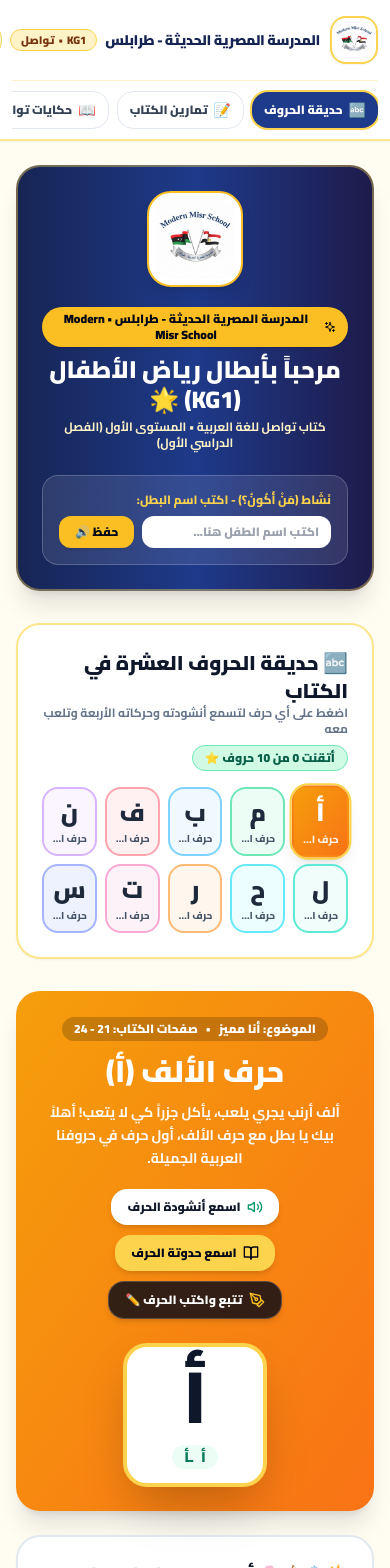
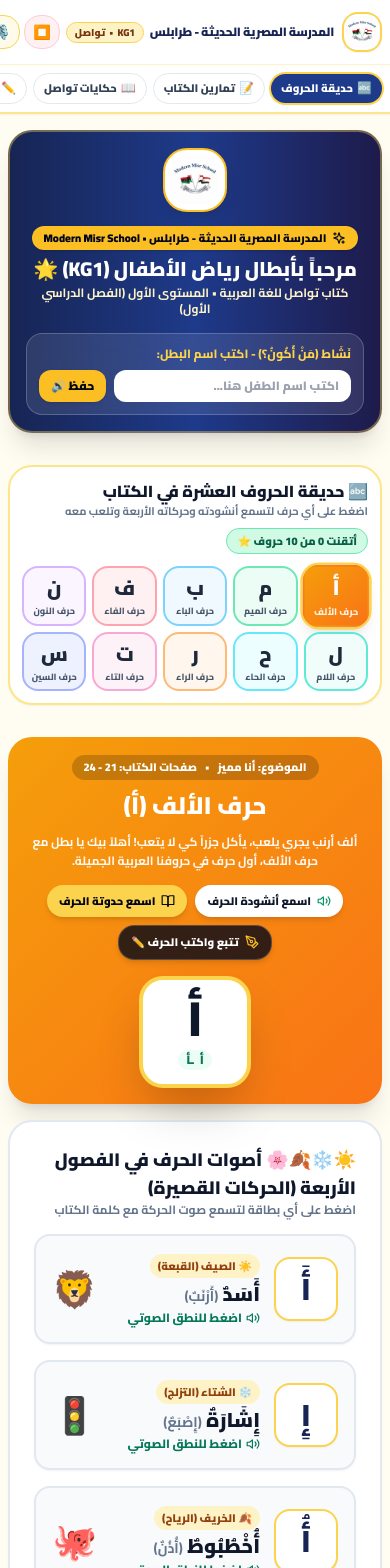
Before and after one commit to amr-1981/modern-misr-school-kg-app, a React (Vite) app: page / in a window 390 px wide. Shown: the top 1568 px of the page. Built offline with nearby package versions, Linux system fonts and the light colour scheme.

Commit message:
Add persistent stop audio button and floating controller, and optimize layout dimensions for small mobile screens

```diff
--- a/src/App.jsx
+++ b/src/App.jsx
@@ -10,6 +10,7 @@ import ParentsAndCertificateView from './views/ParentsAndCertificateView';
 
 import { SCHOOL_INFO } from './data/kg1CurriculumData';
 import { storageService } from './services/storageService';
+import { speech } from './services/speechService';
 
 export default function App() {
   const [activeTab, setActiveTab] = useState('letters');
@@ -19,6 +20,7 @@ export default function App() {
   const [completedStories, setCompletedStories] = useState(storageService.getCompletedStories());
   const [gameScores, setGameScores] = useState(storageService.getGameScores());
   const [tracingLetter, setTracingLetter] = useState(null);
+  const [isSpeaking, setIsSpeaking] = useState(false);
 
   const refreshData = () => {
     setChildName(storageService.getChildName());
@@ -30,6 +32,23 @@ export default function App() {
 
   useEffect(() => {
     refreshData();
+
+    const unsub = speech.subscribe((event) => {
+      if (event === 'start') {
+        setIsSpeaking(true);
+      } else if (event === 'end' || event === 'stop') {
+        setIsSpeaking(false);
+      }
+    });
+
+    const interval = setInterval(() => {
+      setIsSpeaking(speech.isSpeaking());
+    }, 400);
+
+    return () => {
+      unsub();
+      clearInterval(interval);
+    };
   }, []);
 
   const handleSaveChildName = (name) => {
@@ -73,7 +92,7 @@ export default function App() {
         stars={stars}
       />
 
-      <main className="flex-1 max-w-7xl w-full mx-auto px-4 sm:px-6 lg:px-8 py-6">
+      <main className="flex-1 max-w-7xl w-full mx-auto px-2 sm:px-6 lg:px-8 py-4 sm:py-6">
         {activeTab === 'letters' && (
           <LettersGardenView
             childName={childName}
@@ -122,6 +141,30 @@ export default function App() {
         )}
       </main>
 
+      {/* Floating Audio Controller Bar (يظهر عندما يكون الشرح الصوتي شغالاً) */}
+      {isSpeaking && (
+        <div className="fixed bottom-4 left-1/2 -translate-x-1/2 z-50 max-w-md w-[92%] sm:w-auto bg-slate-950/90 text-white backdrop-blur-md px-4 py-2.5 rounded-full shadow-2xl border-2 border-amber-300 flex items-center justify-between gap-3 animate-in slide-in-from-bottom-5">
+          <div className="flex items-center gap-2.5">
+            <div className="flex items-end gap-1 h-5">
+              <span className="w-1 bg-amber-400 rounded-full animate-wave-1"></span>
+              <span className="w-1 bg-amber-300 rounded-full animate-wave-2"></span>
+              <span className="w-1 bg-amber-500 rounded-full animate-wave-3"></span>
+            </div>
+            <span className="text-xs font-black text-amber-200 whitespace-nowrap">
+              جاري الشرح الصوتي الآن...
+            </span>
+          </div>
+
+          <button
+            onClick={() => speech.stop()}
+            className="px-3.5 py-1.5 rounded-full bg-rose-600 hover:bg-rose-500 active:scale-95 text-white font-black text-xs flex items-center gap-1.5 shadow-md transition-all shrink-0"
+          >
+            <span>⏹️</span>
+            <span>إيقاف الصوت</span>
+          </button>
+        </div>
+      )}
+
       {/* Interactive Tracing Canvas Modal */}
       {tracingLetter && (
         <TracingCanvasModal
--- a/src/components/Navbar.jsx
+++ b/src/components/Navbar.jsx
@@ -10,6 +10,7 @@ export default function Navbar({ activeTab, setActiveTab, childName, stars }) {
   const [currentVoiceName, setCurrentVoiceName] = useState('');
   const [currentRate, setCurrentRate] = useState(0.88);
   const [currentPitch, setCurrentPitch] = useState(1.15);
+  const [isSpeaking, setIsSpeaking] = useState(false);
 
   useEffect(() => {
     const updateVoiceState = () => {
@@ -21,12 +22,24 @@ export default function Navbar({ activeTab, setActiveTab, childName, stars }) {
 
     updateVoiceState();
     const unsub = speech.subscribe((event, data) => {
+      if (event === 'start') {
+        setIsSpeaking(true);
+      } else if (event === 'end' || event === 'stop') {
+        setIsSpeaking(false);
+      }
       if (event === 'voicesUpdated' || event === 'voiceChanged') {
         updateVoiceState();
       }
     });
 
-    return unsub;
+    const interval = setInterval(() => {
+      setIsSpeaking(speech.isSpeaking());
+    }, 400);
+
+    return () => {
+      unsub();
+      clearInterval(interval);
+    };
   }, []);
 
   const navItems = [
@@ -49,8 +62,8 @@ export default function Navbar({ activeTab, setActiveTab, childName, stars }) {
 
   return (
     <header className="sticky top-0 z-50 bg-white/95 backdrop-blur-md border-b-2 border-amber-200 shadow-sm no-print w-full max-w-full">
-      <div className="max-w-7xl mx-auto px-3 sm:px-6 lg:px-8">
-        <div className="flex items-center justify-between h-20 gap-2 sm:gap-4">
+      <div className="max-w-7xl mx-auto px-2 sm:px-6 lg:px-8">
+        <div className="flex items-center justify-between h-16 sm:h-20 gap-1.5 sm:gap-4">
 
           {/* School Logo & Clean Brand Header */}
           <div
@@ -58,9 +71,9 @@ export default function Navbar({ activeTab, setActiveTab, childName, stars }) {
               setActiveTab('letters');
               speech.speak('أهلاً بيك يا بطل في المدرسة المصرية الحديثة بطرابلس! يلا نلعب ونتعلم سوا!');
             }}
-            className="flex items-center gap-2.5 sm:gap-3 cursor-pointer group shrink-0"
+            className="flex items-center gap-2 sm:gap-3 cursor-pointer group shrink-0 min-w-0"
           >
-            <div className="w-12 h-12 sm:w-14 sm:h-14 rounded-2xl overflow-hidden bg-white border-2 border-amber-300 shadow-sm group-hover:scale-105 transition-transform flex items-center justify-center p-0.5">
+            <div className="w-10 h-10 sm:w-14 sm:h-14 rounded-2xl overflow-hidden bg-white border-2 border-amber-300 shadow-sm group-hover:scale-105 transition-transform flex items-center justify-center p-0.5 shrink-0">
               <img
                 src={SCHOOL_INFO.logo}
                 alt={SCHOOL_INFO.nameAr}
@@ -68,19 +81,19 @@ export default function Navbar({ activeTab, setActiveTab, childName, stars }) {
               />
             </div>
 
-            <div className="flex flex-col">
-              <div className="flex items-center gap-2">
-                <span className="font-black text-sm sm:text-base md:text-lg text-blue-950 tracking-tight whitespace-nowrap">
+            <div className="flex flex-col min-w-0">
+              <div className="flex items-center gap-1.5 sm:gap-2">
+                <span className="font-black text-xs sm:text-base md:text-lg text-blue-950 tracking-tight whitespace-nowrap truncate">
                   {SCHOOL_INFO.nameAr}
                 </span>
 
-                <span className="inline-flex items-center gap-1 whitespace-nowrap text-[11px] font-black px-2.5 py-0.5 rounded-full bg-amber-100 text-amber-900 border border-amber-300 shadow-xs">
+                <span className="inline-flex items-center gap-1 whitespace-nowrap text-[10px] sm:text-[11px] font-black px-2 py-0.5 rounded-full bg-amber-100 text-amber-900 border border-amber-300 shadow-xs shrink-0">
                   <span>KG1</span>
                   <span>•</span>
                   <span>تواصل</span>
                 </span>
               </div>
-              <p className="text-[11px] text-slate-500 font-bold hidden sm:block">
+              <p className="text-[10px] sm:text-[11px] text-slate-500 font-bold hidden sm:block truncate">
                 {SCHOOL_INFO.nameEn} • روضة الأطفال (المستوى الأول)
               </p>
             </div>
@@ -107,12 +120,27 @@ export default function Navbar({ activeTab, setActiveTab, childName, stars }) {
             })}
           </nav>
 
-          {/* Controls: Voice Settings, Child Badge, Stars */}
-          <div className="flex items-center gap-2 shrink-0">
+          {/* Controls: Stop Voice, Voice Settings, Child Badge, Stars */}
+          <div className="flex items-center gap-1 sm:gap-2 shrink-0">
+
+            {/* Quick Stop Audio Button */}
+            <button
+              onClick={() => speech.stop()}
+              className={`flex items-center gap-1 px-2 sm:px-3 py-1.5 rounded-2xl text-xs font-black transition-all ${
+                isSpeaking
+                  ? 'bg-rose-600 text-white shadow-md ring-2 ring-rose-300 animate-pulse'
+                  : 'bg-rose-50 hover:bg-rose-100 text-rose-800 border border-rose-200'
+              }`}
+              title="إيقاف الشرح الصوتي فوراً"
+            >
+              <span className="text-sm">⏹️</span>
+              <span className="hidden sm:inline">إيقاف الصوت</span>
+            </button>
+
             {/* Egyptian Voice Tuner Button */}
             <button
               onClick={() => setShowVoiceModal(true)}
-              className="flex items-center gap-1.5 px-3 py-1.5 rounded-2xl bg-amber-50 hover:bg-amber-100 border border-amber-300 text-amber-950 text-xs font-black shadow-xs transition-colors"
+              className="flex items-center gap-1 px-2 sm:px-3 py-1.5 rounded-2xl bg-amber-50 hover:bg-amber-100 border border-amber-300 text-amber-950 text-xs font-black shadow-xs transition-colors"
               title="ضبط صوت المعلمة المصرية"
             >
               <span className="text-sm">🎙️</span>
@@ -122,7 +150,7 @@ export default function Navbar({ activeTab, setActiveTab, childName, stars }) {
             {childName && (
               <button
                 onClick={() => speech.speak(`أهلاً بالبطل الشاطر ${childName}! معاك ${stars} نجمة ذهبية بتلمع!`)}
-                className="hidden sm:flex items-center gap-1.5 px-3 py-1.5 rounded-2xl bg-emerald-50 border-2 border-emerald-200 text-emerald-900 text-xs font-black hover:bg-emerald-100 transition-colors"
+                className="hidden lg:flex items-center gap-1.5 px-3 py-1.5 rounded-2xl bg-emerald-50 border-2 border-emerald-200 text-emerald-900 text-xs font-black hover:bg-emerald-100 transition-colors"
               >
                 <span>👦 {childName}</span>
                 <Volume2 className="w-3.5 h-3.5 text-emerald-600" />
@@ -134,10 +162,10 @@ export default function Navbar({ activeTab, setActiveTab, childName, stars }) {
                 sfx.playMagicChime();
                 confetti({ particleCount: 30, spread: 50 });
               }}
-              className="flex items-center gap-1.5 px-3.5 py-1.5 rounded-2xl bg-gradient-to-r from-amber-400 to-yellow-300 text-slate-950 font-black text-sm shadow-sm cursor-pointer hover:scale-105 transition-transform border border-amber-500/30"
+              className="flex items-center gap-1 px-2.5 sm:px-3.5 py-1.5 rounded-2xl bg-gradient-to-r from-amber-400 to-yellow-300 text-slate-950 font-black text-xs sm:text-sm shadow-sm cursor-pointer hover:scale-105 transition-transform border border-amber-500/30"
               title="نجوم البطل"
             >
-              <Star className="w-4 h-4 fill-slate-950 text-slate-950" />
+              <Star className="w-3.5 h-3.5 sm:w-4 sm:h-4 fill-slate-950 text-slate-950" />
               <span>{stars}</span>
             </div>
           </div>
@@ -145,20 +173,20 @@ export default function Navbar({ activeTab, setActiveTab, childName, stars }) {
         </div>
 
         {/* Mobile, Tablet & Compact Navigation Bar */}
-        <div className="flex 2xl:hidden overflow-x-auto py-2.5 border-t border-amber-100 gap-2 items-center no-scrollbar">
+        <div className="flex 2xl:hidden overflow-x-auto py-2 border-t border-amber-100 gap-1.5 items-center no-scrollbar -mx-2 px-2">
           {navItems.map((item) => {
             const isActive = activeTab === item.id;
             return (
               <button
                 key={item.id}
                 onClick={() => handleNavClick(item)}
-                className={`flex items-center gap-1.5 px-3 py-2 rounded-2xl text-xs font-black whitespace-nowrap shrink-0 transition-all ${
+                className={`flex items-center gap-1 px-2.5 py-1.5 sm:px-3 sm:py-2 rounded-2xl text-[11px] sm:text-xs font-black whitespace-nowrap shrink-0 transition-all ${
                   isActive
                     ? 'bg-blue-900 text-white shadow ring-2 ring-amber-300'
                     : 'bg-white text-slate-700 border border-slate-200'
                 }`}
               >
-                <span className="text-sm">{item.emoji}</span>
+                <span className="text-xs sm:text-sm">{item.emoji}</span>
                 <span>{item.label}</span>
               </button>
             );
--- a/src/services/speechService.js
+++ b/src/services/speechService.js
@@ -388,6 +388,10 @@ class SpeechService {
     this.playTryAgain();
   }
 
+  isSpeaking() {
+    return Boolean(this.isPlaying || (this.synth && this.synth.speaking));
+  }
+
   stop() {
     this.releaseWakeLock();
     if (this.synth) {
--- a/src/views/LettersGardenView.jsx
+++ b/src/views/LettersGardenView.jsx
@@ -33,21 +33,21 @@ export default function LettersGardenView({
     <div className="space-y-8 pb-16">
 
       {/* Hero Banner with School Identity */}
-      <div className="bg-gradient-to-r from-blue-950 via-blue-900 to-indigo-950 rounded-3xl p-6 sm:p-8 text-white shadow-xl border-2 border-amber-300/40 relative overflow-hidden">
-        <div className="relative z-10 flex flex-col md:flex-row items-center justify-between gap-6">
+      <div className="bg-gradient-to-r from-blue-950 via-blue-900 to-indigo-950 rounded-3xl p-4 sm:p-8 text-white shadow-xl border-2 border-amber-300/40 relative overflow-hidden">
+        <div className="relative z-10 flex flex-col md:flex-row items-center justify-between gap-4 sm:gap-6">
 
-          <div className="flex flex-col sm:flex-row items-center gap-5 text-center sm:text-right">
+          <div className="flex flex-col sm:flex-row items-center gap-3.5 sm:gap-5 text-center sm:text-right">
             <img
               src={SCHOOL_INFO.logo}
               alt={SCHOOL_INFO.nameAr}
-              className="w-24 h-24 rounded-3xl bg-white p-1.5 shadow-lg border-2 border-amber-400 shrink-0 animate-float"
+              className="w-16 h-16 sm:w-24 sm:h-24 rounded-3xl bg-white p-1.5 shadow-lg border-2 border-amber-400 shrink-0 animate-float"
             />
             <div>
-              <span className="inline-flex items-center gap-1.5 px-3 py-1 rounded-full bg-amber-400 text-slate-950 text-xs font-black mb-2 shadow">
+              <span className="inline-flex items-center gap-1.5 px-3 py-1 rounded-full bg-amber-400 text-slate-950 text-[11px] sm:text-xs font-black mb-1.5 sm:mb-2 shadow">
                 <Sparkles className="w-3.5 h-3.5" />
                 {SCHOOL_INFO.nameAr} • {SCHOOL_INFO.nameEn}
               </span>
-              <h1 className="text-2xl sm:text-3xl font-black text-white leading-tight">
+              <h1 className="text-xl sm:text-3xl font-black text-white leading-tight">
                 {childName ? `أهلاً بالبطل المميز: ${childName} 🌟` : 'مرحباً بأبطال رياض الأطفال (KG1) 🌟'}
               </h1>
               <p className="text-amber-100 text-xs sm:text-sm mt-1 font-bold">
@@ -57,7 +57,7 @@ export default function LettersGardenView({
           </div>
 
           {/* Child Name Input Box */}
-          <div className="bg-white/10 backdrop-blur-md p-4 rounded-2xl border border-white/20 w-full md:w-auto min-w-[260px]">
+          <div className="bg-white/10 backdrop-blur-md p-3 sm:p-4 rounded-2xl border border-white/20 w-full md:w-auto min-w-0 md:min-w-[260px]">
             {editingName ? (
               <form onSubmit={handleSaveName} className="space-y-2">
                 <label className="block text-xs font-extrabold text-amber-300">نَشَاط (مَنْ أَكُونُ؟) - اكتب اسم البطل:</label>
@@ -71,7 +71,7 @@ export default function LettersGardenView({
                   />
                   <button
                     type="submit"
-                    className="px-4 py-2 rounded-xl bg-amber-400 hover:bg-amber-300 text-slate-950 font-black text-xs shrink-0 shadow"
+                    className="px-3 sm:px-4 py-2 rounded-xl bg-amber-400 hover:bg-amber-300 text-slate-950 font-black text-xs shrink-0 shadow"
                   >
                     حفظ 🔊
                   </button>
@@ -81,7 +81,7 @@ export default function LettersGardenView({
               <div className="flex items-center justify-between gap-3">
                 <div>
                   <span className="text-[11px] text-amber-200 block font-bold">بطاقة (أَنَا مُمَيَّزٌ):</span>
-                  <strong className="text-base text-white font-black">اسْمِي: {childName}</strong>
+                  <strong className="text-sm sm:text-base text-white font-black">اسْمِي: {childName}</strong>
                 </div>
                 <div className="flex items-center gap-1.5">
                   <button
@@ -106,20 +106,20 @@ export default function LettersGardenView({
       </div>
 
       {/* 10 Textbook Letters Grid (Organized by Textbook Order: أ م ب ف ن ل ح ر ت س) */}
-      <div className="bg-white rounded-3xl p-6 border-2 border-amber-200 shadow-sm">
-        <div className="flex flex-wrap items-center justify-between gap-2 mb-4">
+      <div className="bg-white rounded-3xl p-3 sm:p-6 border-2 border-amber-200 shadow-sm">
+        <div className="flex flex-wrap items-center justify-between gap-2 mb-3 sm:mb-4">
           <div>
-            <h2 className="text-xl font-black text-slate-900 flex items-center gap-2">
+            <h2 className="text-base sm:text-xl font-black text-slate-900 flex items-center gap-2">
               <span>🔤 حديقة الحروف العشرة في الكتاب</span>
             </h2>
-            <p className="text-xs text-slate-500 font-bold">اضغط على أي حرف لتسمع أنشودته وحركاته الأربعة وتلعب معه</p>
+            <p className="text-[11px] sm:text-xs text-slate-500 font-bold">اضغط على أي حرف لتسمع أنشودته وحركاته الأربعة وتلعب معه</p>
           </div>
-          <span className="text-xs font-black text-emerald-800 bg-emerald-100 px-3 py-1 rounded-full border border-emerald-300">
+          <span className="text-[11px] sm:text-xs font-black text-emerald-800 bg-emerald-100 px-2.5 sm:px-3 py-1 rounded-full border border-emerald-300">
             أتقنت {masteredLetters.length} من {LETTERS_DATA.length} حروف ⭐
           </span>
         </div>
 
-        <div className="grid grid-cols-5 sm:grid-cols-5 md:grid-cols-10 gap-2 sm:gap-2.5 w-full">
+        <div className="grid grid-cols-5 sm:grid-cols-5 md:grid-cols-10 gap-1.5 sm:gap-2.5 w-full">
           {LETTERS_DATA.map((item) => {
             const isSelected = selectedLetter.id === item.id;
             const isMastered = masteredLetters.includes(item.id);
@@ -127,19 +127,19 @@ export default function LettersGardenView({
               <button
                 key={item.id}
                 onClick={() => handleSelectLetter(item)}
-                className={`relative p-2 sm:p-3 rounded-2xl border-2 flex flex-col items-center justify-center transition-all min-w-0 w-full ${
+                className={`relative p-1.5 sm:p-3 rounded-2xl border-2 flex flex-col items-center justify-center transition-all min-w-0 w-full ${
                   isSelected
                     ? `bg-gradient-to-br ${item.color} text-white border-transparent shadow-lg scale-105 ring-2 ring-amber-300`
                     : `${item.bgLight} ${item.borderLight} text-slate-800 hover:scale-105`
                 }`}
               >
                 {isMastered && (
-                  <span className="absolute -top-1.5 -left-1.5 w-5 h-5 rounded-full bg-amber-400 text-slate-950 flex items-center justify-center text-[10px] font-black shadow">
+                  <span className="absolute -top-1.5 -left-1.5 w-4 h-4 sm:w-5 sm:h-5 rounded-full bg-amber-400 text-slate-950 flex items-center justify-center text-[9px] sm:text-[10px] font-black shadow">
                     ⭐
                   </span>
                 )}
-                <span className="text-2xl sm:text-3xl font-black mb-0.5">{item.char}</span>
-                <span className={`text-[10px] sm:text-[11px] font-extrabold truncate w-full text-center ${isSelected ? 'text-white/90' : 'text-slate-600'}`}>
+                <span className="text-xl sm:text-3xl font-black mb-0.5">{item.char}</span>
+                <span className={`text-[9px] sm:text-[11px] font-extrabold truncate w-full text-center ${isSelected ? 'text-white/90' : 'text-slate-600'}`}>
                   {item.name}
                 </span>
               </button>
@@ -150,46 +150,46 @@ export default function LettersGardenView({
 
       {/* Active Letter Interactive Theater */}
       {selectedLetter && (
-        <div className="grid grid-cols-1 lg:grid-cols-3 gap-6">
+        <div className="grid grid-cols-1 lg:grid-cols-3 gap-4 sm:gap-6">
 
           {/* Left 2 Columns: Harakat Seasons & Words */}
-          <div className="lg:col-span-2 space-y-6">
+          <div className="lg:col-span-2 space-y-4 sm:space-y-6">
 
             {/* Main Letter Stage */}
-            <div className={`bg-gradient-to-br ${selectedLetter.color} rounded-3xl p-6 sm:p-8 text-white shadow-xl flex flex-col sm:flex-row items-center justify-between gap-6`}>
-              <div className="space-y-3 text-center sm:text-right">
-                <div className="inline-flex items-center gap-2 px-3 py-1 rounded-full bg-black/20 text-xs font-black">
+            <div className={`bg-gradient-to-br ${selectedLetter.color} rounded-3xl p-4 sm:p-8 text-white shadow-xl flex flex-col sm:flex-row items-center justify-between gap-4 sm:gap-6`}>
+              <div className="space-y-2.5 sm:space-y-3 text-center sm:text-right">
+                <div className="inline-flex items-center gap-2 px-3 py-1 rounded-full bg-black/20 text-[11px] sm:text-xs font-black">
                   <span>الموضوع: {selectedLetter.topicTitle}</span>
                   <span>•</span>
                   <span>صفحات الكتاب: {selectedLetter.bookPages}</span>
                 </div>
-                <h3 className="text-3xl sm:text-4xl font-black">{selectedLetter.name} ({selectedLetter.char})</h3>
-                <p className="text-sm sm:text-base text-white/95 leading-relaxed font-bold max-w-xl">
+                <h3 className="text-2xl sm:text-4xl font-black">{selectedLetter.name} ({selectedLetter.char})</h3>
+                <p className="text-xs sm:text-base text-white/95 leading-relaxed font-bold max-w-xl">
                   {selectedLetter.chantAudio}
                 </p>
 
-                <div className="flex flex-wrap items-center justify-center sm:justify-start gap-2.5 pt-2">
+                <div className="flex flex-wrap items-center justify-center sm:justify-start gap-2 sm:gap-2.5 pt-1 sm:pt-2">
                   <button
                     onClick={() => speech.speak(selectedLetter.chantAudio)}
-                    className="px-4 py-2.5 rounded-2xl bg-white text-slate-900 font-black text-xs shadow-md hover:scale-105 transition-transform flex items-center gap-1.5"
+                    className="px-3 sm:px-4 py-2 sm:py-2.5 rounded-2xl bg-white text-slate-900 font-black text-[11px] sm:text-xs shadow-md hover:scale-105 transition-transform flex items-center gap-1.5"
                   >
-                    <Volume2 className="w-4 h-4 text-emerald-600" />
+                    <Volume2 className="w-3.5 h-3.5 sm:w-4 sm:h-4 text-emerald-600" />
                     <span>اسمع أنشودة الحرف</span>
                   </button>
 
                   <button
                     onClick={() => speech.speak(selectedLetter.storyAudio)}
-                    className="px-4 py-2.5 rounded-2xl bg-amber-300 text-slate-950 font-black text-xs shadow-md hover:scale-105 transition-transform flex items-center gap-1.5"
+                    className="px-3 sm:px-4 py-2 sm:py-2.5 rounded-2xl bg-amber-300 text-slate-950 font-black text-[11px] sm:text-xs shadow-md hover:scale-105 transition-transform flex items-center gap-1.5"
                   >
-                    <BookOpen className="w-4 h-4" />
+                    <BookOpen className="w-3.5 h-3.5 sm:w-4 sm:h-4" />
                     <span>اسمع حدوتة الحرف</span>
                   </button>
 
                   <button
                     onClick={() => onOpenTracing(selectedLetter)}
-                    className="px-4 py-2.5 rounded-2xl bg-slate-950/80 hover:bg-slate-950 text-white font-black text-xs shadow-md hover:scale-105 transition-transform flex items-center gap-1.5 border border-white/20"
+                    className="px-3 sm:px-4 py-2 sm:py-2.5 rounded-2xl bg-slate-950/80 hover:bg-slate-950 text-white font-black text-[11px] sm:text-xs shadow-md hover:scale-105 transition-transform flex items-center gap-1.5 border border-white/20"
                   >
-                    <PenTool className="w-4 h-4 text-amber-400" />
+                    <PenTool className="w-3.5 h-3.5 sm:w-4 sm:h-4 text-amber-400" />
                     <span>تتبع واكتب الحرف ✏️</span>
                   </button>
                 </div>
@@ -198,10 +198,10 @@ export default function LettersGardenView({
               {/* Giant Character Display */}
               <div
                 onClick={() => speech.speak(selectedLetter.name)}
-                className="w-36 h-36 sm:w-40 sm:h-40 rounded-3xl bg-white text-slate-900 flex flex-col items-center justify-center shadow-2xl cursor-pointer hover:scale-105 transition-transform shrink-0 border-4 border-amber-300"
+                className="w-28 h-28 sm:w-40 sm:h-40 rounded-3xl bg-white text-slate-900 flex flex-col items-center justify-center shadow-2xl cursor-pointer hover:scale-105 transition-transform shrink-0 border-4 border-amber-300"
               >
-                <span className="text-7xl font-black leading-none">{selectedLetter.char}</span>
-                <div className="flex items-center gap-2 mt-3 text-sm font-black text-emerald-700 bg-emerald-50 px-3 py-0.5 rounded-full">
+                <span className="text-5xl sm:text-7xl font-black leading-none">{selectedLetter.char}</span>
+                <div className="flex items-center gap-1.5 sm:gap-2 mt-2 sm:mt-3 text-xs sm:text-sm font-black text-emerald-700 bg-emerald-50 px-2 sm:px-3 py-0.5 rounded-full">
                   {selectedLetter.forms.map((f, i) => (
                     <span key={i}>{f}</span>
                   ))}
```
Also changed, not shown: src/views/BookActivitiesView.jsx (+7 -7 lines), src/views/ParentsAndCertificateView.jsx (+14 -14 lines), src/views/WritingAndBlendingView.jsx (+6 -6 lines).
